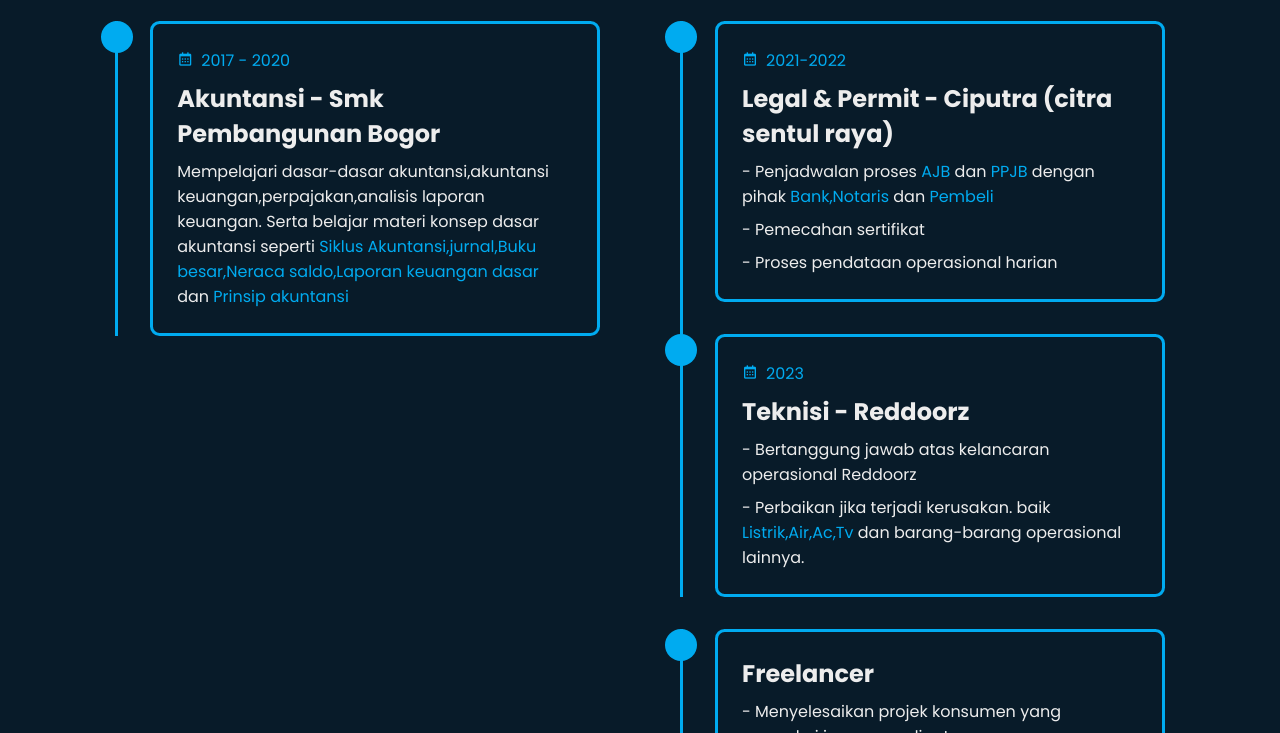
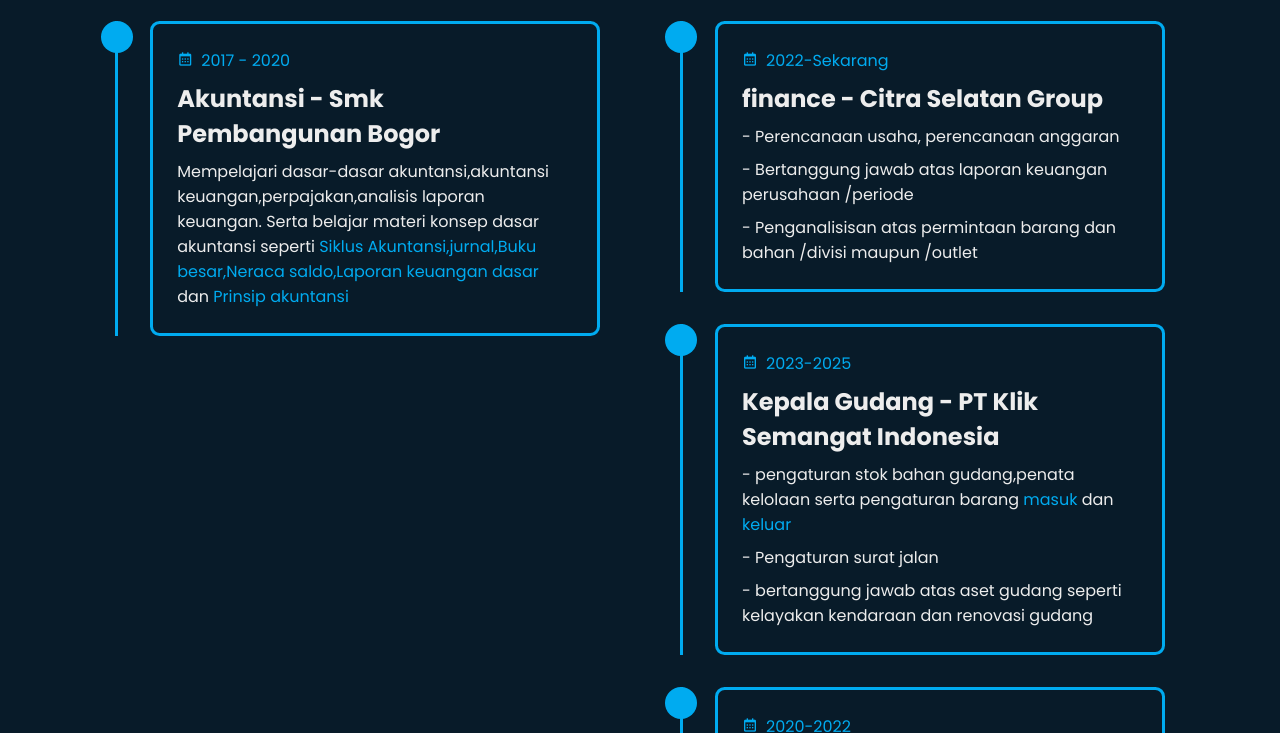
Before and after one commit to Edoedoo/Edoedoo.github.io, a plain HTML site: page isi/Pendidikan.html in a window 1280 px wide. Shown: the part 219-952 px from the top of the page. Drawn offline with nearby package versions, Linux system fonts and the light colour scheme.

Commit message:
Update Pendidikan.html

```diff
--- a/isi/Pendidikan.html
+++ b/isi/Pendidikan.html
@@ -67,7 +67,33 @@
           <div class="education-box">
             <div class="education-content">
               <div class="content">
-                <div class="year"><i class="bx bx-calendar"></i>2021-2022</div>
+                <div class="year"><i class="bx bx-calendar"></i>2022-Sekarang</div>
+                <h3>finance - Citra Selatan Group</h3>
+                <p>
+                  - Perencanaan usaha, perencanaan anggaran
+                </p>
+                <p>- Bertanggung jawab atas laporan keuangan perusahaan /periode</p>
+                <p>- Penganalisisan atas permintaan barang dan bahan /divisi maupun /outlet</p>
+              </div>
+            </div>
+          </div>
+          <div class="education-box">
+            <div class="education-content">
+              <div class="content">
+                <div class="year"><i class="bx bx-calendar"></i>2023-2025</div>
+                <h3>Kepala Gudang - PT Klik Semangat Indonesia</h3>
+                <p>
+                  - pengaturan stok bahan gudang,penata kelolaan serta pengaturan barang <span>masuk</span> dan <span>keluar</span>
+                </p>
+                <p>- Pengaturan surat jalan</p>
+                <p>- bertanggung jawab atas aset gudang seperti kelayakan kendaraan dan renovasi gudang</p>
+              </div>
+            </div>
+          </div>
+          <div class="education-box">
+            <div class="education-content">
+              <div class="content">
+                <div class="year"><i class="bx bx-calendar"></i>2020-2022</div>
                 <h3>Legal & Permit - Ciputra (citra sentul raya)</h3>
                 <p>
                   - Penjadwalan proses <span>AJB</span> dan
@@ -76,18 +102,6 @@
                 </p>
                 <p>- Pemecahan sertifikat</p>
                 <p>- Proses pendataan operasional harian</p>
-              </div>
-            </div>
-            <div class="education-content">
-              <div class="content">
-                <div class="year"><i class="bx bx-calendar"></i>2023</div>
-                <h3>Teknisi - Reddoorz </h3>
-                <p>
-                  - Bertanggung jawab atas kelancaran operasional Reddoorz
-                </p>
-                <p>
-                  - Perbaikan jika terjadi kerusakan. baik <span>Listrik,Air,Ac,Tv</span> dan barang-barang operasional lainnya.
-                </p>
               </div>
             </div>
           </div>
@@ -122,12 +136,12 @@
                       >Menu makanan dan minuman, Harga, Serta perhitungan
                       otomatis</span> untuk mempermudah dalam laporan.
                   </i>
-                  <p><span class="aplikasi"> VBA Microsoft Excel</span></p>
+                  <p><span class="aplikasi"> Spreadsheet - App Script </span></p>
                 </p>
                 <p>
                   <span>3</span>.
                   <i>
-                     proses <span>Editing</span> untuk pembuatan animasi,film,foto
+                     proses <span>Editing</span> untuk pembuatan film,foto
                   </i>
                   <p><span class="aplikasi">Adobe (Photoshop, Premiere Pro, After effect)</span></p>
                 </p>
@@ -142,20 +156,11 @@
                   <i>
                     Pembuatan <span>Web</span>, baik untuk promosi suatu produk ataupun untuk pembuatan aplikasi sederhana.
                   </i>
-                  <p><span class="aplikasi">Visual Studio Code</span></p>
+                  <p><span class="aplikasi">Visual Studio Code - Javasript</span></p>
                 </p>
               </div>
             </div>
           </div>
-          <!-- <div class="education-box">
-                  <div class="education-content">
-                    <div class="content">
-                      <div class="year"><i class='bx bx-calendar' ></i>2017 - 2020</div>
-                      <h3>Akuntansi - Smk Pembangunan Bogor </h3>
-                        <p>Lorem ipsum dolor, sit amet consectetur adipisicing elit. Magnam qui similique placeat atque cum molestiae, labore optio dolorem nihil unde veniam mollitia iusto praesentium, tempore deserunt! Earum expedita quam error?</p>
-                    </div>
-                  </div>
-                </div> -->
         </div>
       </div>
     </section>
```
